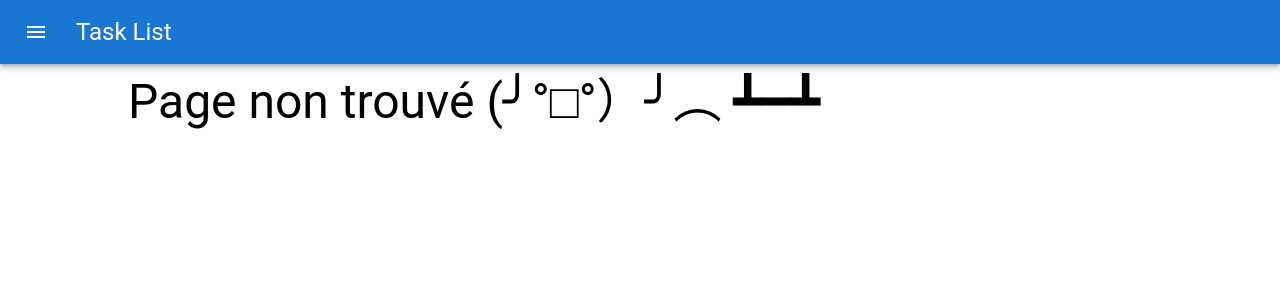
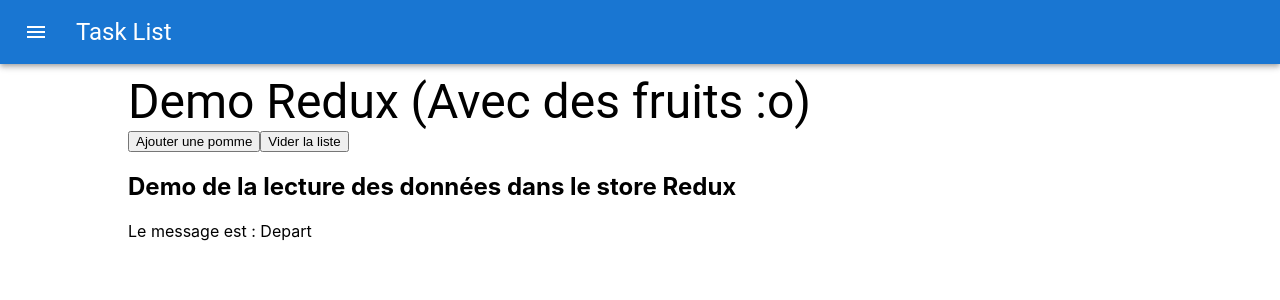
Before and after one commit to FormCours/Interface3Namur_JS2022_FilRouge_React, a React (Create React App) app: page /fruit in a window 1280 px wide. Shown: the top 300 px of the page. Built offline with nearby package versions, Linux system fonts and the light colour scheme.

Commit message:
Demo utilisation de React-Redux

```diff
--- /dev/null
+++ b/src/containers/demo-redux/fruit-display.jsx
@@ -0,0 +1,26 @@
+import { useSelector } from 'react-redux';
+
+
+const FruitDisplay = () => {
+
+    // const fruits = useSelector(state => state.fruit.fruits);
+    // const msg = useSelector(state => state.fruit.msg);
+
+    const { msg, fruits } = useSelector(state => state.fruit);
+
+    return (
+        <div>
+            <h2>Demo de la lecture des données dans le store Redux</h2>
+            <p>Le message est : {msg}</p>
+            <ul>
+                {fruits.map(fruit => (
+                    <li key={fruit.id}>
+                        {fruit.family} {fruit.weight}
+                    </li>
+                ))}
+            </ul>
+        </div>
+    );
+};
+
+export default FruitDisplay;
--- /dev/null
+++ b/src/containers/demo-redux/fruit-interaction.jsx
@@ -0,0 +1,42 @@
+import { addFruit, clearFruit } from '../../store/actions/fruit-action';
+import { useDispatch } from 'react-redux';
+
+const FruitInteraction = () => {
+
+    const dispatch = useDispatch();
+
+    const handleAddApple = () => {
+
+        // Utiliser des données d'un formulaire
+        const val = ((Math.random() * 50) + 100).toFixed(2);
+        const apple = {
+            family: 'Pomme',
+            weight: `${val} gr`
+        };
+
+        // Créer une action "fruit/add" avec les données (pour redux)
+        const actionAddApple = addFruit(apple);
+        console.log(actionAddApple);
+
+        // Envoyer l'action vers le store via le Dispatcher
+        dispatch(actionAddApple);
+    };
+
+    const handleClear = () => {
+        // Envoyer l'action "fruit/clear" dans le dispatcher
+        dispatch(clearFruit());
+    };
+
+    return (
+        <div>
+            <button onClick={handleAddApple}>
+                Ajouter une pomme
+            </button>
+            <button onClick={handleClear}>
+                Vider la liste
+            </button>
+        </div>
+    );
+};
+
+export default FruitInteraction;
--- a/src/index.js
+++ b/src/index.js
@@ -4,15 +4,21 @@
 import App from './App';
 import reportWebVitals from './reportWebVitals';
 
+// Permet d'utiliser le routing
 import { BrowserRouter } from 'react-router-dom';
 
+// Permet d'utiliser le store
+import store from './store/store';
+import { Provider } from 'react-redux';
 
 const root = ReactDOM.createRoot(document.getElementById('root'));
 root.render(
   <React.StrictMode>
-    <BrowserRouter>
-      <App />
-    </BrowserRouter>
+    <Provider store={store}>
+      <BrowserRouter>
+        <App />
+      </BrowserRouter>
+    </Provider>
   </React.StrictMode>
 );
 
--- /dev/null
+++ b/src/pages/fruit/fruit.jsx
@@ -0,0 +1,18 @@
+import TitlePage from '../../components/title-page/title-page';
+import FruitDisplay from '../../containers/demo-redux/fruit-display';
+import FruitInteraction from '../../containers/demo-redux/fruit-interaction';
+
+
+const Fruit = () => {
+    return (
+        <>
+            <TitlePage>
+                Demo Redux (Avec des fruits :o)
+            </TitlePage>
+            <FruitInteraction />
+            <FruitDisplay />
+        </>
+    );
+};
+
+export default Fruit;
--- a/src/routes.js
+++ b/src/routes.js
@@ -1,11 +1,16 @@
 import About from './pages/about/about';
 import NotFound from './pages/errors/not-found';
+import Fruit from './pages/fruit/fruit';
 import Home from './pages/home/home';
 
 export const routes = [
     {
         path: '/',
         element: <Home />
+    },
+    {
+        path: '/fruit',
+        element: <Fruit />
     },
     {
         path: '/about',
--- a/src/store/actions/fruit-action.js
+++ b/src/store/actions/fruit-action.js
@@ -1,5 +1,5 @@
 // Liste d'actions pour la categorie "Fruit"
-//  - Ajouter un fruit → { family: 'Pomme' weight: '100gr' }
+//  - Ajouter un fruit → { family: 'Pomme', weight: '100gr' }
 //  - Supprimer un fruit
 //  - Indiquer qu'un fruit est périmé
 
```
